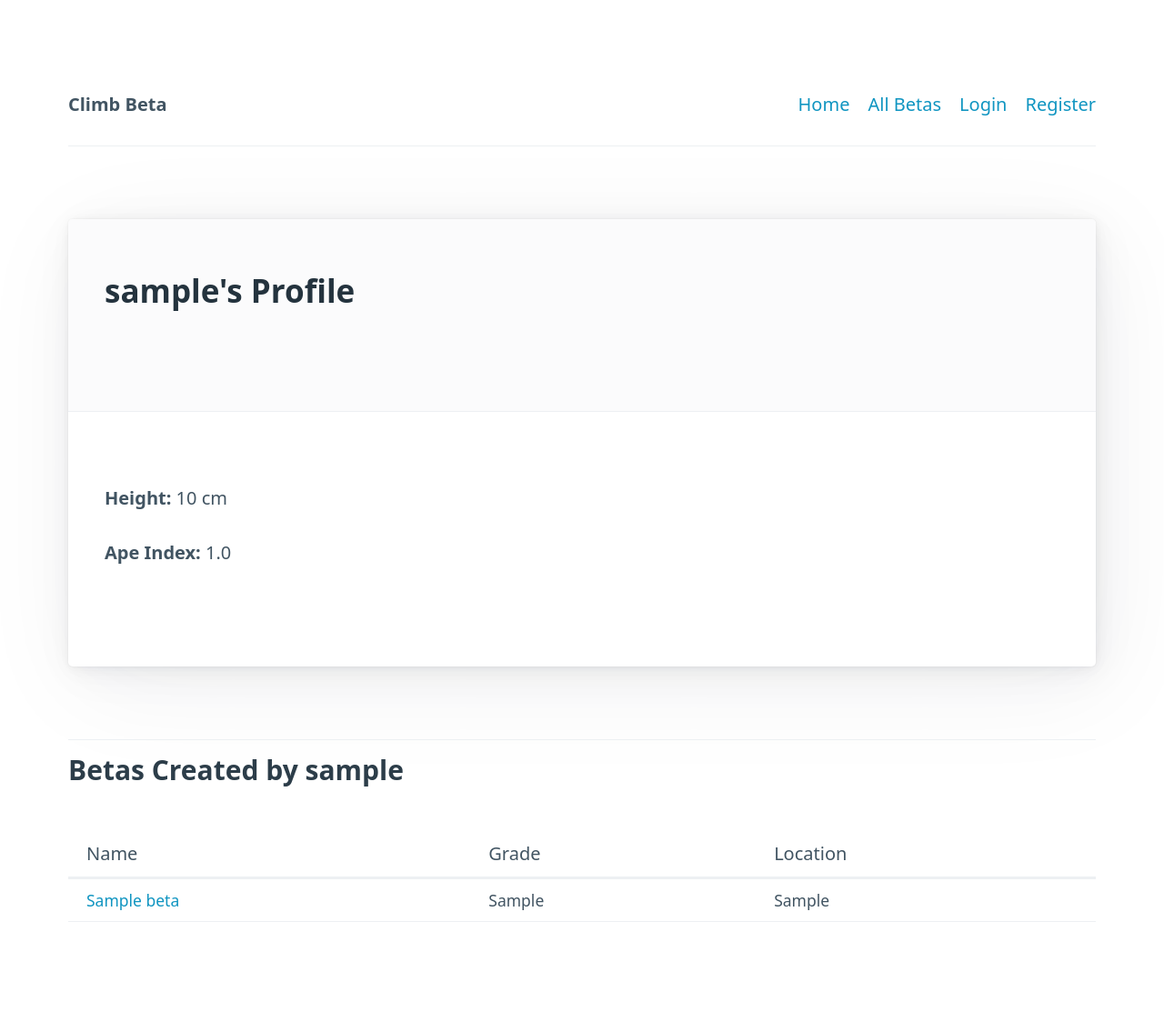
After one commit to theo-lvd/climbing-beta-app, a Flask app: a page that uses templates/profile.html in a window 1280 px wide. The commit adds this page. Shown: the whole page at 91% size. Run offline with Flask 3, Linux system fonts and the light colour scheme; tables that the repository leaves empty hold one stand-in row (values such as "Sample post"); some libraries are stand-ins or nearby versions.

Commit message:
feat: Add public user profile page

```diff
--- a/app.py
+++ b/app.py
@@ -268,6 +268,13 @@ def edit_profile():
         form.ape_index.data = current_user.ape_index
     return render_template('edit_profile.html', title='Edit Profile', form=form)
 
+# --- New Route for public user profiles ---
+@app.route('/profile/<string:username>')
+def profile(username):
+    # Find the user by their username, or show a 404 error if not found
+    user = User.query.filter_by(username=username).first_or_404()
+    # The user's betas are automatically available via the relationship
+    return render_template('profile.html', user=user, betas=user.betas)
 
 if __name__ == '__main__':
     app.run(debug=True)
--- a/templates/beta_detail.html
+++ b/templates/beta_detail.html
@@ -8,7 +8,7 @@
     <h1>{{ beta.name }}</h1>
     <h2>Grade: {{ beta.grade }}</h2>
     <p><strong>Location:</strong> {{ beta.location }}</p>
-    <p><strong>Created by:</strong> {{ beta.author.username }}</p>
+    <p><strong>Created by:</strong> <a href="{{ url_for('profile', username=beta.author.username) }}">{{ beta.author.username }}</a></p>
 
     <img src="{{ url_for('static', filename='uploads/' + beta.image_file) }}" alt="Photo of {{ beta.name }}">
 
--- a/templates/betas.html
+++ b/templates/betas.html
@@ -13,7 +13,7 @@
                 </a>
 
                 <p><strong>Location:</strong> {{ beta.location }}</p>
-                <p><strong>Created by:</strong> {{ beta.author.username }}</p>
+                <p><strong>Created by:</strong> <a href="{{ url_for('profile', username=beta.author.username) }}">{{ beta.author.username }}</a></p>
                 <img src="{{ url_for('static', filename='uploads/' + beta.image_file) }}" alt="Photo of {{ beta.name }}">
             </div>
         {% endfor %}
--- /dev/null
+++ b/templates/profile.html
@@ -0,0 +1,37 @@
+{% extends "base.html" %}
+
+{% block content %}
+    <article>
+        <header>
+            <h2>{{ user.username }}'s Profile</h2>
+        </header>
+        <p><strong>Height:</strong> {{ user.height or 'Not specified' }} cm</p>
+        <p><strong>Ape Index:</strong> {{ user.ape_index or 'Not specified' }}</p>
+    </article>
+
+    <hr>
+
+    <h3>Betas Created by {{ user.username }}</h3>
+    {% if betas %}
+        <table>
+            <thead>
+                <tr>
+                    <th scope="col">Name</th>
+                    <th scope="col">Grade</th>
+                    <th scope="col">Location</th>
+                </tr>
+            </thead>
+            <tbody>
+                {% for beta in betas %}
+                <tr>
+                    <td><a href="{{ url_for('beta_detail', beta_id=beta.id) }}">{{ beta.name }}</a></td>
+                    <td>{{ beta.grade }}</td>
+                    <td>{{ beta.location }}</td>
+                </tr>
+                {% endfor %}
+            </tbody>
+        </table>
+    {% else %}
+        <p>{{ user.username }} hasn't created any betas yet.</p>
+    {% endif %}
+{% endblock %}
```
